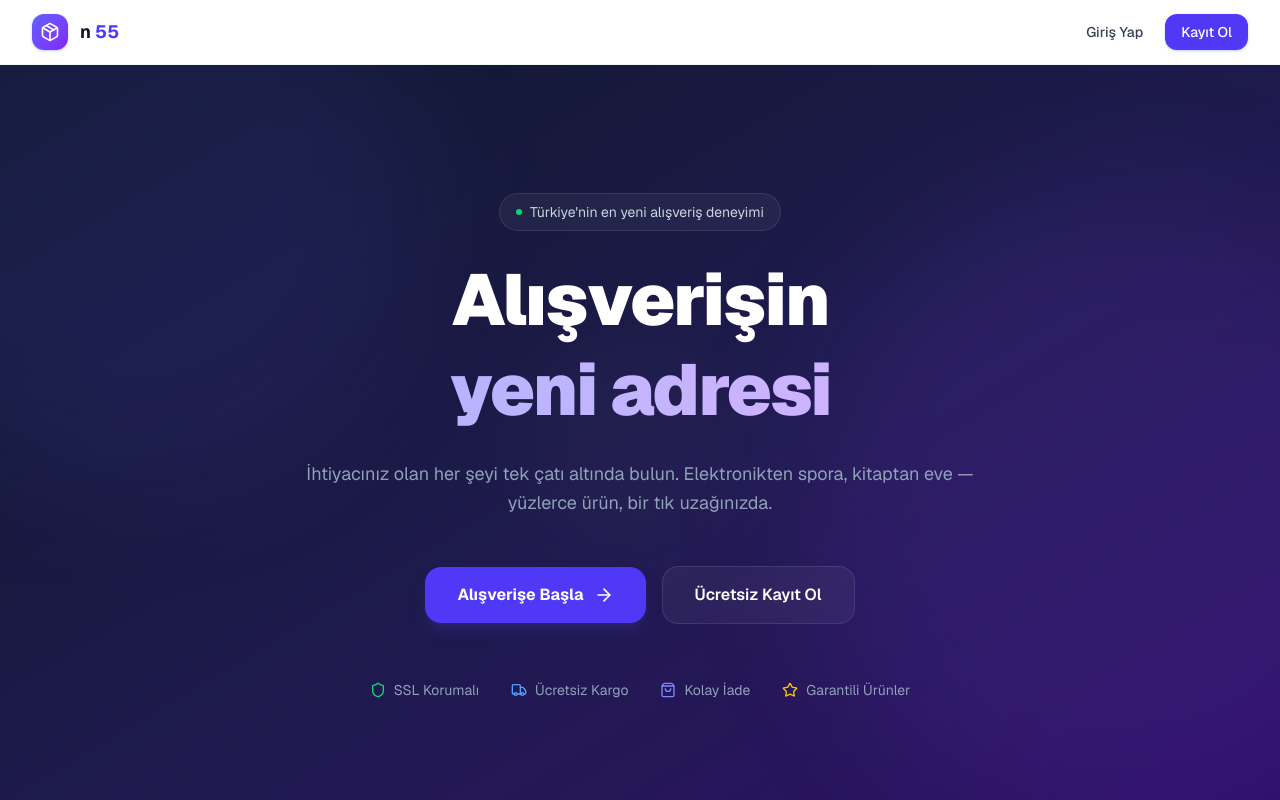
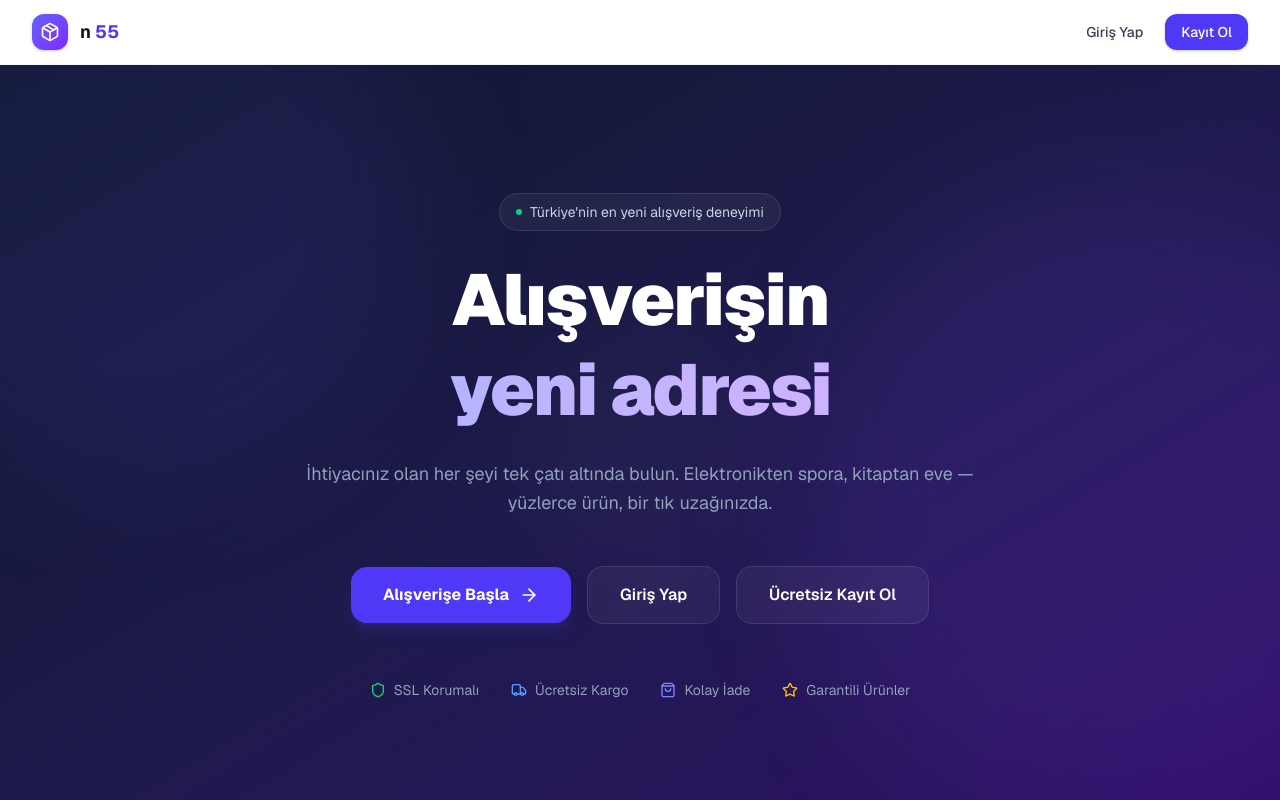
Before and after one commit to hasankurayy/e-commerce-frontend, a Next.js app: page / in a window 1280 px wide. Shown: the top 800 px of the page. Built offline with nearby package versions, Linux system fonts and the light colour scheme.

Commit message:
feat: add login button on homepage for unauthenticated users

```diff
--- a/src/components/home/HeroActions.tsx
+++ b/src/components/home/HeroActions.tsx
@@ -34,6 +34,12 @@ export default function HeroActions() {
         <ArrowRight className="h-5 w-5 transition-transform group-hover:translate-x-1" />
       </Link>
       <Link
+        href="/auth/login"
+        className="flex items-center gap-2 rounded-2xl border border-white/10 bg-white/5 px-8 py-4 text-base font-semibold text-white backdrop-blur-sm transition-all hover:bg-white/10"
+      >
+        Giriş Yap
+      </Link>
+      <Link
         href="/auth/register"
         className="flex items-center gap-2 rounded-2xl border border-white/10 bg-white/5 px-8 py-4 text-base font-semibold text-white backdrop-blur-sm transition-all hover:bg-white/10"
       >
```
